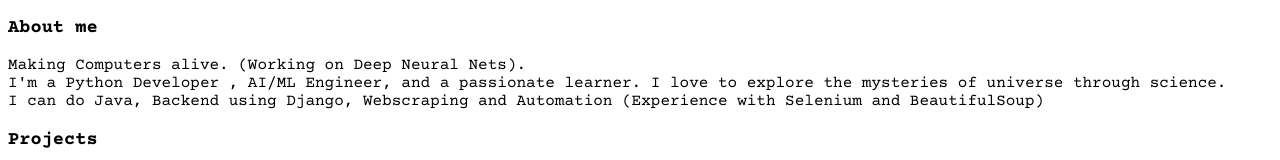
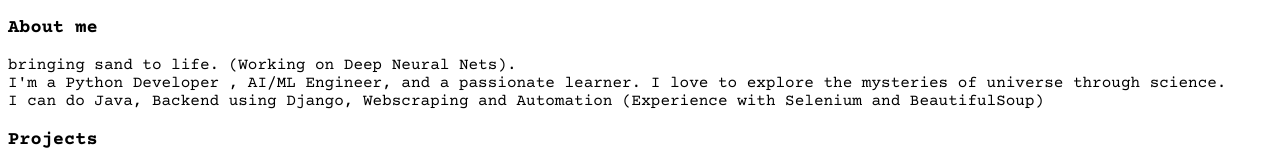
Before and after one commit to chinthasaicharan/chinthasaicharan.github.io, a plain HTML site: page index.html in a window 1280 px wide. Shown: the part 157-317 px from the top of the page. Drawn offline with nearby package versions, Linux system fonts and the light colour scheme.

Commit message:
Update index.html

```diff
--- a/index.html
+++ b/index.html
@@ -44,7 +44,7 @@
 		<div class="aboutme">
 			<h3>About me</h3>
 			<p>
-				Making Computers alive. (Working on Deep Neural Nets).<br>
+				bringing sand to life. (Working on Deep Neural Nets).<br>
 				I'm a Python Developer , AI/ML Engineer, and a passionate learner. I love to explore the mysteries of universe through science.<br>
 				I can do Java, Backend using Django, Webscraping and Automation (Experience with Selenium and BeautifulSoup)
 			</p>
```
